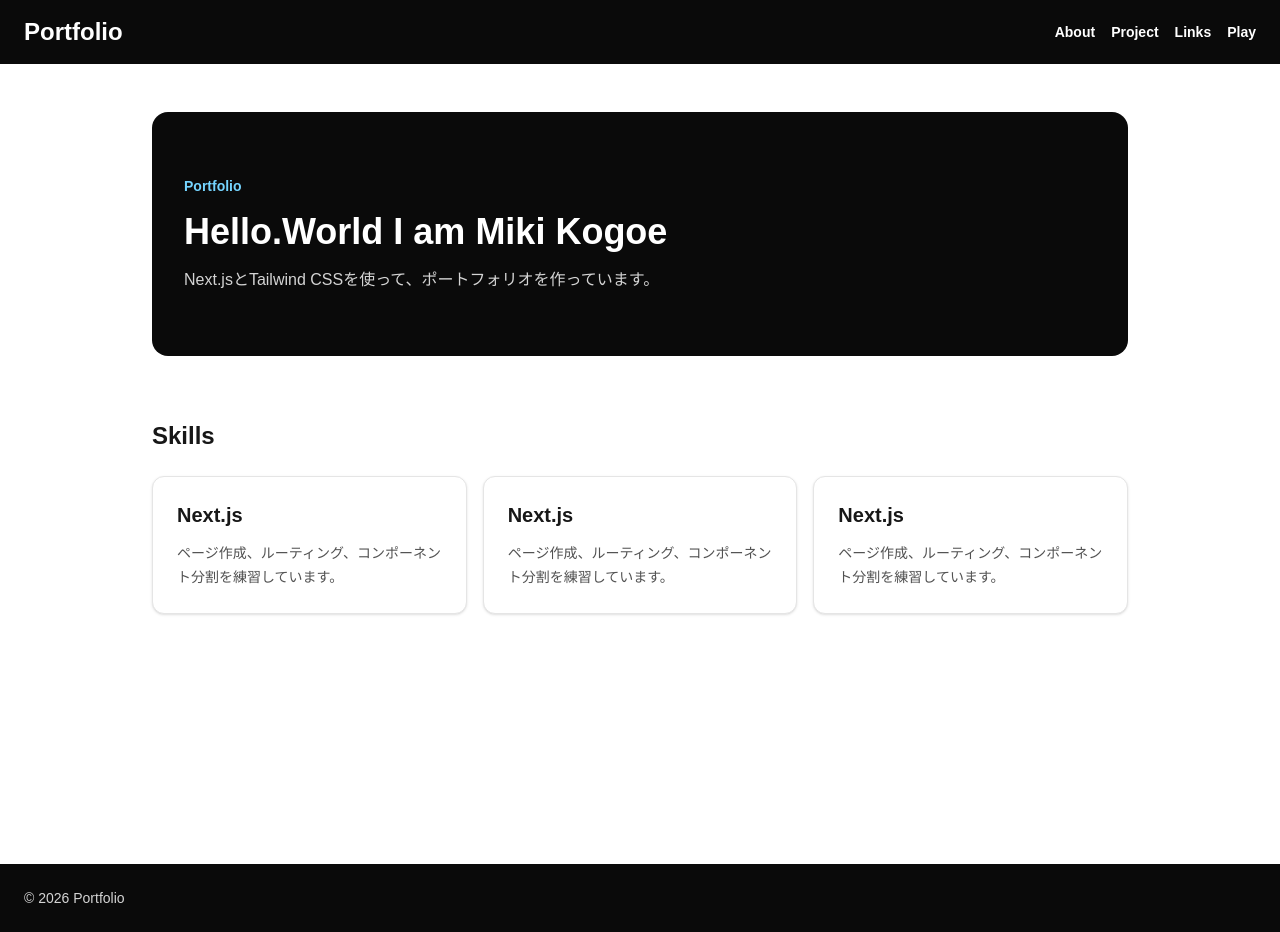
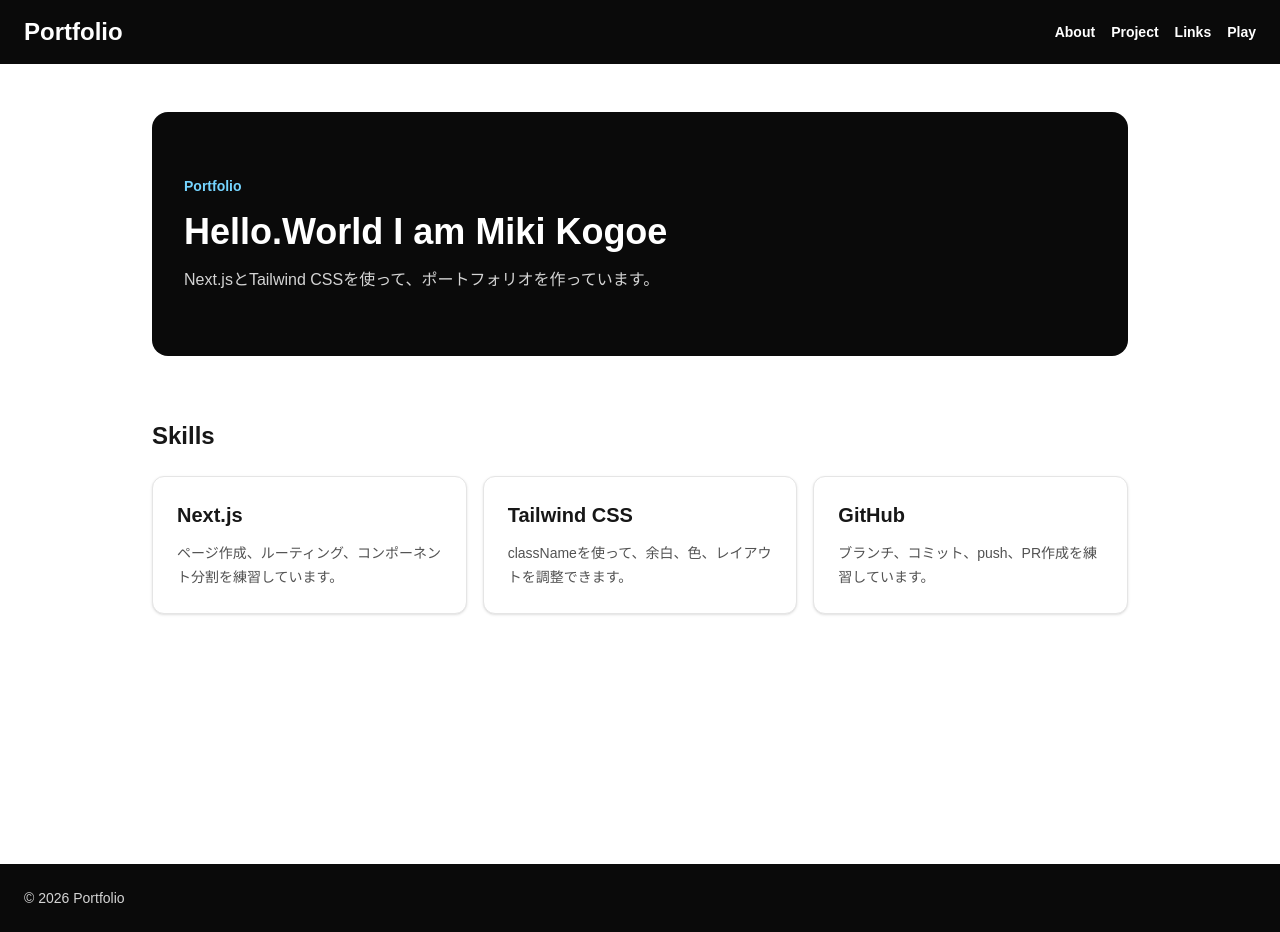
Before and after one commit to Miki15-kg/miki-portfolio, a Next.js app: page / in a window 1280 px wide. Built offline with nearby package versions, Linux system fonts and the light colour scheme.

Commit message:
feature/add-main-pageでpage.tsxとskill-card.tsxを編集

```diff
--- a/src/app/page.tsx
+++ b/src/app/page.tsx
@@ -14,9 +14,18 @@ export default function Home() {
         <section id="skills">
           <h2 className='text-2xl font-bold text-neutral-900'>Skills</h2>
           <div className='mt-6 grid gap-4 md:grid-cols-3'>
-            <SkillCard />
-            <SkillCard />
-            <SkillCard />
+            <SkillCard
+              title='Next.js'
+              description='ページ作成、ルーティング、コンポーネント分割を練習しています。'
+            />
+            <SkillCard
+              title='Tailwind CSS'
+              description='classNameを使って、余白、色、レイアウトを調整できます。'
+            />
+            <SkillCard
+              title='GitHub'
+              description='ブランチ、コミット、push、PR作成を練習しています。'
+            />
           </div>
         </section>
         </div>
--- a/src/components/skill-card/skill-card.tsx
+++ b/src/components/skill-card/skill-card.tsx
@@ -1,10 +1,13 @@
-export const SkillCard = () => {
+type SkillCardProps = {
+    title: string;
+    description: string;
+}
+
+export const SkillCard = ({title, description}: SkillCardProps) => {
     return (
         <div className='rounded-xl border border-neutral-200 bg-white p-6 shadow-sm'>
-            <h3 className='text-xl font-bold text-neutral-900'>Next.js</h3>
-            <p className='mt-3 text-sm leading-6 text-neutral-600'>
-                ページ作成、ルーティング、コンポーネント分割を練習しています。
-            </p>
+            <h3 className='text-xl font-bold text-neutral-900'>{title}</h3>
+            <p className='mt-3 text-sm leading-6 text-neutral-600'>{description}</p>
         </div>
     )
 }
```
